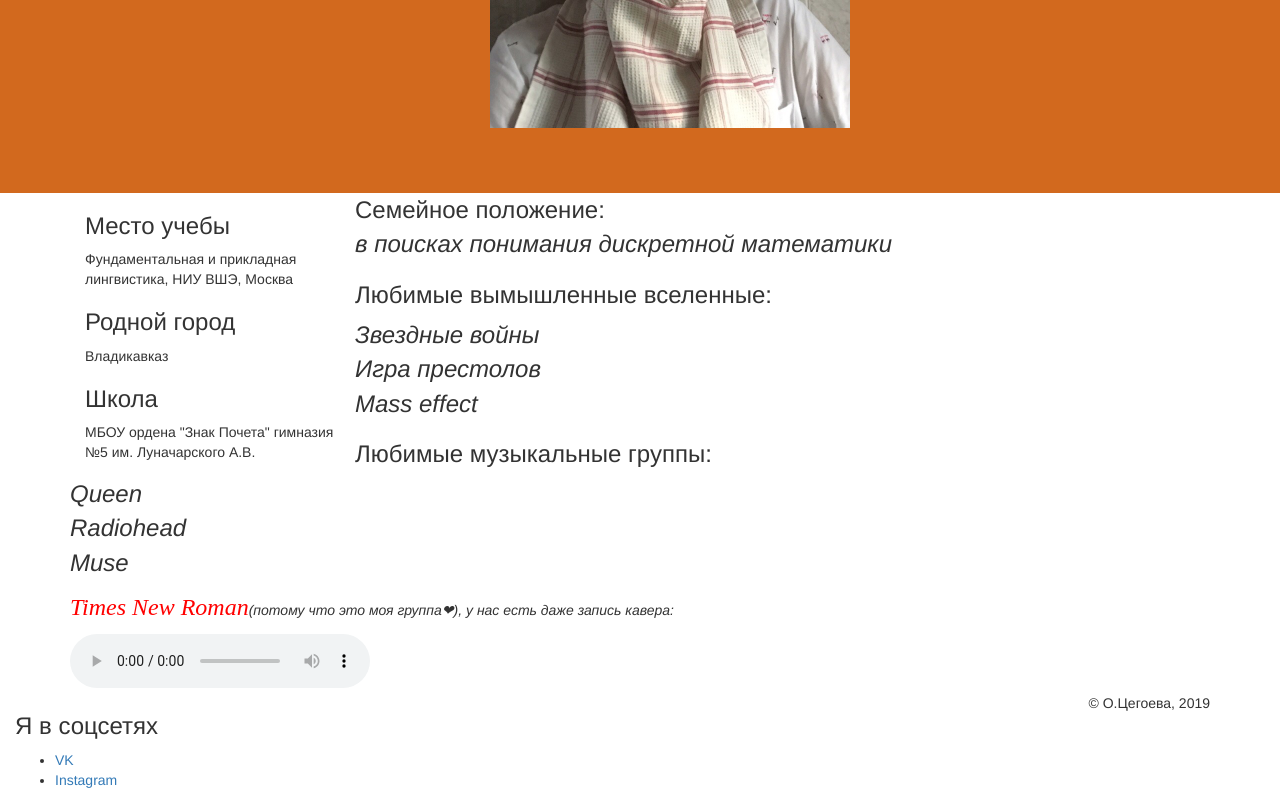
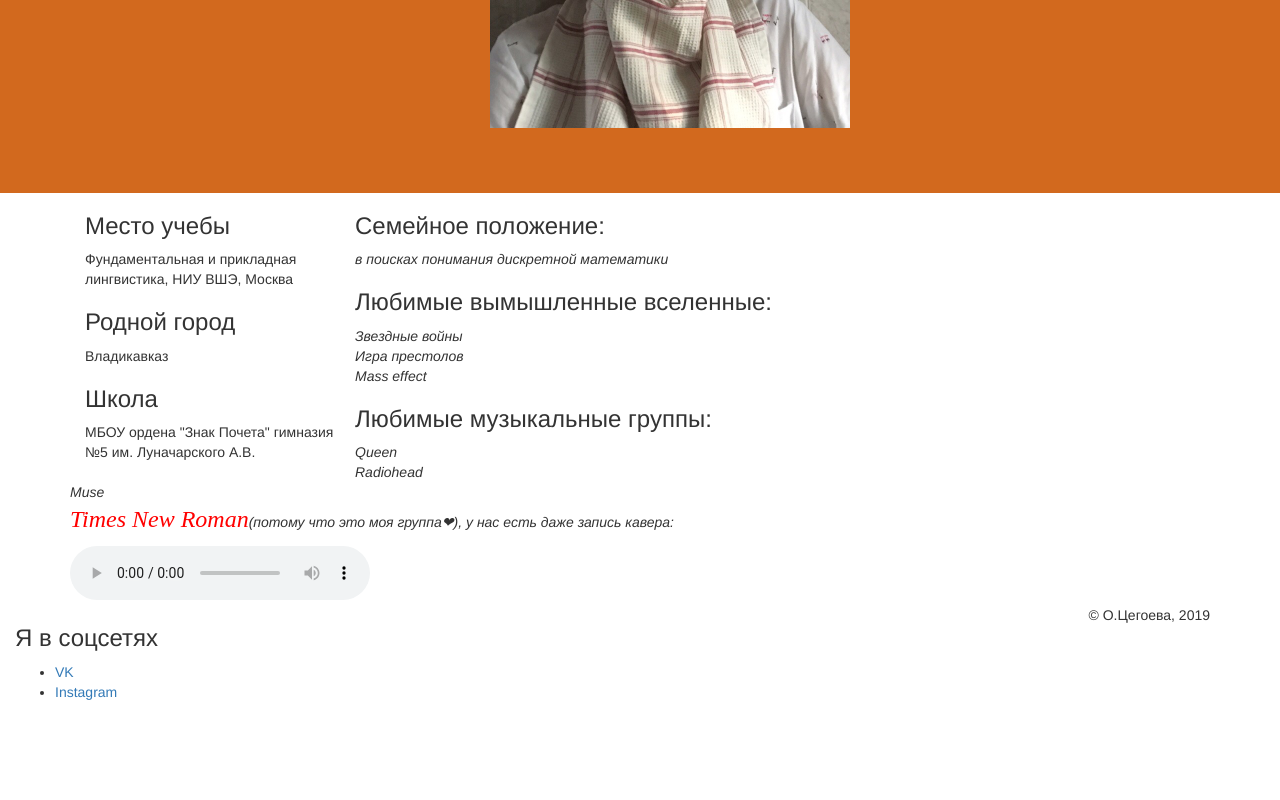
Before and after one commit to Oksceg/mywebpage, a plain HTML site: page index.html in a window 1280 px wide. Shown: the part 452-1252 px from the top of the page. After the commit the page ends 1164 px from the top, so only its background shows below. Drawn offline with nearby package versions, Linux system fonts and the light colour scheme.

Commit message:
Add files via upload

```diff
--- a/index.html
+++ b/index.html
@@ -57,7 +57,7 @@
 				<div class="col-md-6">
 				<article>
 					<article>
-					<font style="Gill Sans Nova Light" size="5" <h3>Семейное положение:</h2>
+					<h3>Семейное положение:</h2>
 						<p><i>в поисках понимания дискретной математики </i></p>
 					</article>
 					<article>
@@ -68,10 +68,10 @@
 					</article>
 					<article>
 						<h3>Любимые музыкальные группы:</h2>
-						<i><p>Queen <br />
+						<p><i>Queen <br />
 						Radiohead <br />
-						Muse <br /> </font>
-						<p><font size="5" color="red" face="Times New Roman">Times New Roman</font>(потому что это моя группа❤), у нас есть даже запись кавера: <br /></i></p>
+						Muse <br />
+						<font size="5" color="red" face="Times New Roman">Times New Roman</font>(потому что это моя группа❤), у нас есть даже запись кавера: <br /></i></p>
 						<audio controls>
                         <source src="Times New Roman - Весна - 5-nizza.mp3">
 					</article>
```
